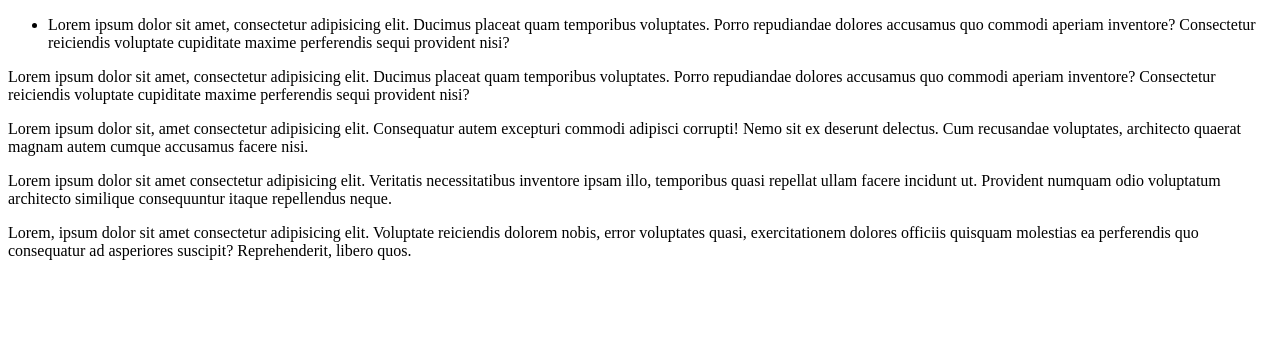
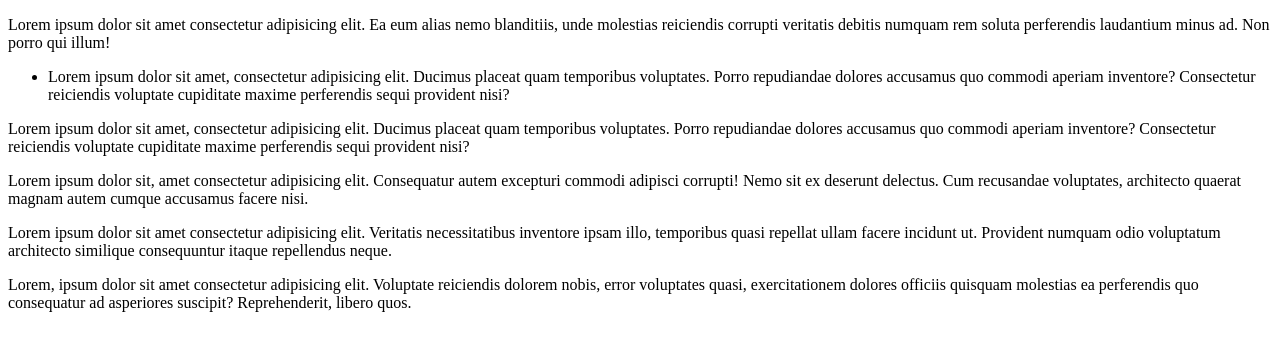
Before and after one commit to RomanPateichuk/HelloPackage, a website: page index.html in a window 1280 px wide. Drawn offline with Linux system fonts and the light colour scheme.

Commit message:
feat: dsfsgdgdfg

```diff
--- a/index.html
+++ b/index.html
@@ -9,6 +9,8 @@
 </head>
 
 <body>
+  <p>Lorem ipsum dolor sit amet consectetur adipisicing elit. Ea eum alias nemo blanditiis, unde molestias reiciendis
+    corrupti veritatis debitis numquam rem soluta perferendis laudantium minus ad. Non porro qui illum!</p>
   <ul>
     <li>Lorem ipsum dolor sit amet, consectetur adipisicing elit. Ducimus placeat quam temporibus voluptates. Porro
       repudiandae dolores accusamus quo commodi aperiam inventore? Consectetur reiciendis voluptate cupiditate maxime
```
